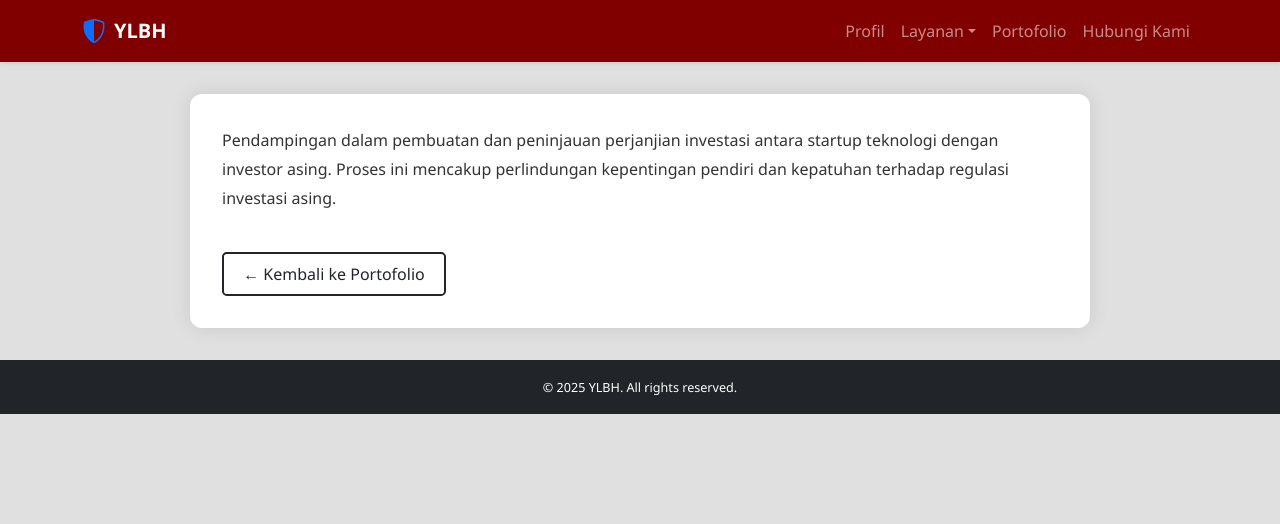
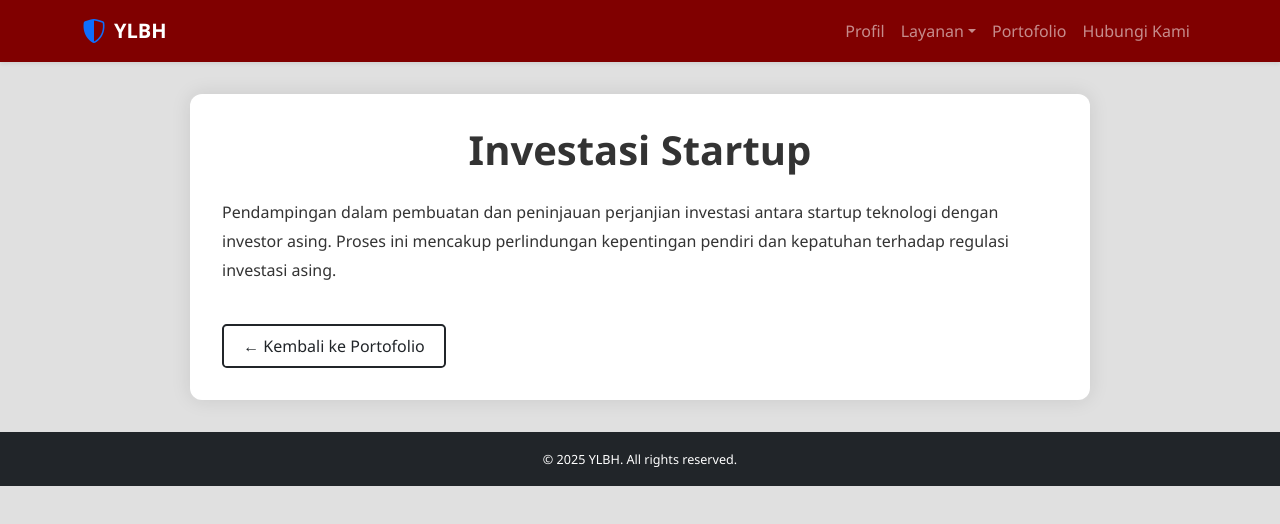
Before and after one commit to aiimtuanaya/ylbh-informasi, a plain HTML site: page investasi-startup.html in a window 1280 px wide. Drawn offline with nearby package versions, Linux system fonts and the light colour scheme.

Commit message:
Update investasi-startup.html

```diff
--- a/investasi-startup.html
+++ b/investasi-startup.html
@@ -75,6 +75,7 @@
 
   <main style="padding: 2em;">
     <section>
+      <h1 class="fw-bold text-center mb-4">Investasi Startup</h1>
       <p>Pendampingan dalam pembuatan dan peninjauan perjanjian investasi antara startup teknologi dengan investor asing. Proses ini mencakup perlindungan kepentingan pendiri dan kepatuhan terhadap regulasi investasi asing.</p>
     </section>
      <a href="index.html#portofolio" class="btn btn-outline-dark mt-4">← Kembali ke Portofolio</a>
```
